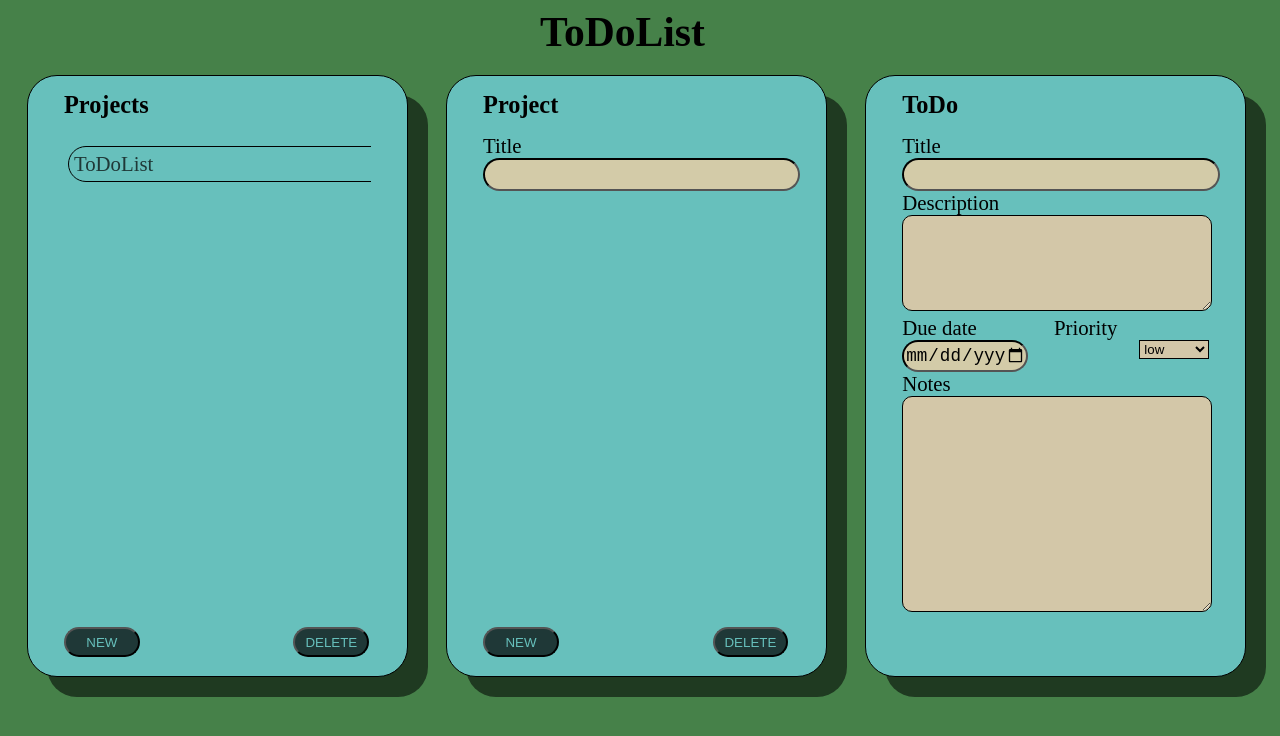
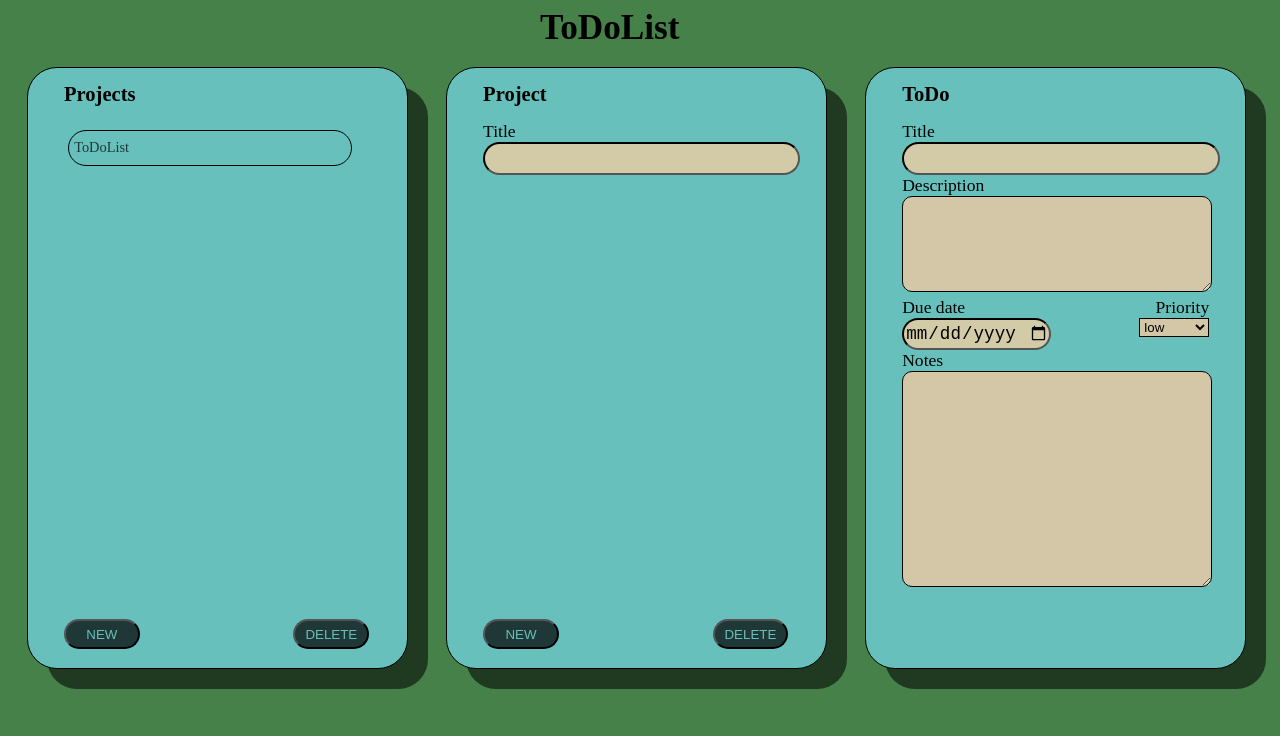
Before and after one commit to AlexErdei73/todolist, a website built with webpack: page dist/index.html in a window 1280 px wide. Built offline with nearby package versions, Linux system fonts and the light colour scheme.

Commit message:
fix styling

```diff
--- a/dist/index.html
+++ b/dist/index.html
@@ -2,57 +2,58 @@
 <html>
   <head>
     <title>ToDoList</title>
-        <meta charset="UTF-8">
+    <meta charset="UTF-8" />
     <style>
       body {
         background: rgb(70, 129, 73);
-                font-size: 1.3rem;
+        font-size: 1.1rem;
       }
       h1 {
         width: 200px;
         margin: auto;
       }
       div {
-               background:rgb(103, 192, 188);
+        background: rgb(103, 192, 188);
         width: 30%;
         height: 600px;
         float: left;
         border: 1px solid black;
-               border-radius:30px;
+        border-radius: 30px;
         margin: 1.5%;
         position: relative;
         box-shadow: 20px 20px rgb(31, 58, 33);
       }
       ul {
         width: 80%;
-                max-height:65%;
+        max-height: 65%;
         overflow-y: auto;
-                overflow-x: auto;
+        overflow-x: hidden;
+        scrollbar-color: rgb(31, 56, 55) rgb(103, 192, 188);
         list-style-type: none;
       }
       .low {
         background: rgb(103, 192, 188);
-                color:rgb(31, 56, 55);
+        color: rgb(31, 56, 55);
       }
       .low.active {
         background: rgb(31, 56, 55);
-                color:rgb(103, 192, 188);
+        color: rgb(103, 192, 188);
       }
       .medium {
         background: rgb(103, 192, 188);
-                color:rgb(136, 116, 0);
+        color: rgb(136, 116, 0);
       }
       .medium.active {
         background: rgb(31, 56, 55);
-                color:rgb(209, 178, 1);
+        color: rgb(209, 178, 1);
       }
       .high {
         background: rgb(103, 192, 188);
-                color:rgb(255, 30, 0);
+        color: rgb(255, 30, 0);
       }
       .high.active {
-                background:rgb(31, 56, 55);
-                color:rgb(255, 30, 0);
+        background: rgb(31, 56, 55);
+        color: rgb(255, 30, 0);
       }
       h3 {
         margin: 4% 9.5%;
@@ -64,17 +65,17 @@
         margin: 0 9.5%;
         width: 80%;
         height: 1.7rem;
-                border-radius:20px;
+        border-radius: 20px;
         border-color: black;
-                background:rgb(211, 203, 168);
-                color:black;
+        background: rgb(211, 203, 168);
+        color: black;
         font-size: 1.1rem;
       }
       #title {
         padding-left: 0.5rem;
       }
       #duedate {
-                width: 32%;
+        width: 38%;
       }
       #priority {
         float: right;
@@ -84,9 +85,9 @@
         max-width: 80%;
         max-height: 15%;
         height: 15%;
-                border-radius:10px;
+        border-radius: 10px;
         border-color: black;
-                background:rgb(211, 199, 168);
+        background: rgb(211, 199, 168);
         color: black;
         font-size: 1.1rem;
       }
@@ -97,17 +98,17 @@
       select {
         margin: 0 9.5%;
         border-color: black;
-                background:rgb(211, 199, 168);
-                color:black;
+        background: rgb(211, 199, 168);
+        color: black;
       }
       button {
         margin: 5% 9.5%;
         margin-right: 10%;
         width: 20%;
         height: 5%;
-                border-color:black;
-                border-radius:30px;
-                background:rgb(31, 56, 55);
+        border-color: black;
+        border-radius: 30px;
+        background: rgb(31, 56, 55);
         color: rgb(103, 192, 188);
         position: absolute;
         bottom: 0px;
@@ -116,13 +117,13 @@
         right: 0px;
       }
       button:hover {
-                background:rgb(70, 129, 73);
-                color:white;
+        background: rgb(70, 129, 73);
+        color: white;
       }
       li {
         margin: 2% 0;
-                padding: 5px;
-                width: 19.6rem;
+        padding: 5px 2px;
+        width: 17.4rem;
         height: 1.5rem;
         border: 1px solid black;
         border-radius: 20px;
@@ -132,48 +133,54 @@
         transform: translateX(-15px);
       }
       /*makes the li clickable everywhere*/
-            li > *{
+      li > * {
         pointer-events: none;
+      }
+      span {
+        font-size: 0.9rem;
+        padding: 0.2rem;
       }
       span#duedate {
         float: right;
-                font-size: 1.1rem;
+        font-size: 0.8rem;
+        padding: 0.3rem 0;
+        text-align: end;
         color: inherit;
       }
     </style>
   </head>
   <body>
     <h1>ToDoList</h1>
-        <div class = "projects">
+    <div class="projects">
       <h3>Projects</h3>
       <ul></ul>
-            <button id = "new">NEW</button>
-            <button id = "delete">DELETE</button>
+      <button id="new">NEW</button>
+      <button id="delete">DELETE</button>
     </div>
-        <div class = "todos">
+    <div class="todos">
       <h3>Project</h3>
-            <label for = "title">Title</label><br>
-            <input type = "text" id = "title"><br>
+      <label for="title">Title</label><br />
+      <input type="text" id="title" /><br />
       <ul></ul>
-            <button id = "new">NEW</button>
-            <button id = "delete">DELETE</button>
+      <button id="new">NEW</button>
+      <button id="delete">DELETE</button>
     </div>
-        <div class = "todo">
+    <div class="todo">
       <h3>ToDo</h3>
-            <label for = "title">Title</label><br>
-            <input type = "text" maxlength = '17' id = "title"><br>
-            <label for = "description">Description</label>
-            <textarea id = "description" rows = "4" cols = "50"></textarea><br>
-            <label for = "duedate">Due date</label>
-            <label for = "priority">Priority</label><br>
-            <input type = "date" id = "duedate">
-            <select id = "priority">
+      <label for="title">Title</label><br />
+      <input type="text" maxlength="17" id="title" /><br />
+      <label for="description">Description</label>
+      <textarea id="description" rows="4" cols="50"></textarea><br />
+      <label for="duedate">Due date</label>
+      <label for="priority" id="priority">Priority</label><br />
+      <input type="date" id="duedate" />
+      <select id="priority">
         <option>low</option>
         <option>medium</option>
-                <option>high</option>
-            </select><br>
-            <label for = "notes">Notes</label><br>
-            <textarea id = "notes" rows = "4" cols = "50"></textarea>
+        <option>high</option></select
+      ><br />
+      <label for="notes">Notes</label><br />
+      <textarea id="notes" rows="4" cols="50"></textarea>
     </div>
     <script src="main.js"></script>
   </body>
```
Lines whose indentation alone changed are shown as unchanged.
